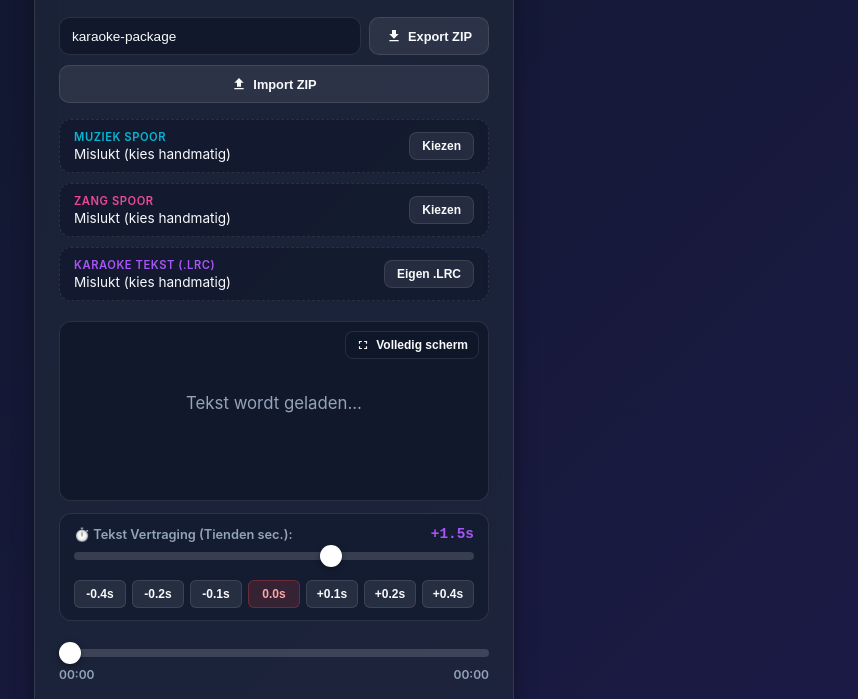
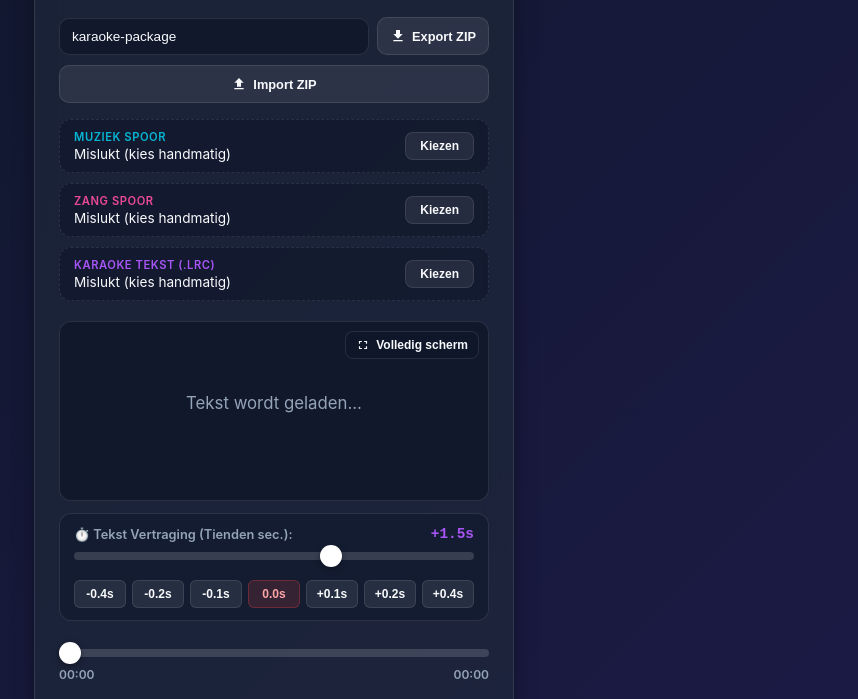
Before and after one commit to nielsvde/Karaoke, a plain HTML site: page index.html in a window 1280 px wide. Shown: the part 99-798 px from the top of the page, without its empty margins (366-1224 px from the left). Drawn offline with nearby package versions, Linux system fonts and the light colour scheme; no server answers.

Commit message:
Update index.html

```diff
--- a/index.html
+++ b/index.html
@@ -77,9 +77,12 @@
     .export-group {
       display: flex;
       gap: 8px;
+      align-items: center;
+      width: 100%;
     }
     .input-filename {
       flex: 1;
+      min-width: 0;
       background: rgba(15, 23, 42, 0.8);
       color: var(--text-main);
       border: 1px solid var(--border-color);
@@ -92,11 +95,11 @@
       border-color: var(--primary);
     }
     .btn-zip {
-      flex: 1;
+      width: 100%;
       background: rgba(255, 255, 255, 0.08);
       color: var(--text-main);
       border: 1px solid var(--border-color);
-      padding: 10px;
+      padding: 10px 12px;
       border-radius: 10px;
       font-size: 0.8rem;
       font-weight: 600;
@@ -106,10 +109,11 @@
       justify-content: center;
       gap: 6px;
       transition: background 0.2s ease;
+      white-space: nowrap;
     }
     .btn-zip.export-btn {
-      flex: 0 0 auto;
-      padding: 10px 16px;
+      width: auto;
+      flex-shrink: 0;
     }
     .btn-zip:hover {
       background: rgba(255, 255, 255, 0.15);
@@ -137,7 +141,7 @@
       background: rgba(255, 255, 255, 0.08);
       color: var(--text-main);
       border: 1px solid var(--border-color);
-      padding: 6px 12px;
+      padding: 6px 14px;
       border-radius: 8px;
       font-size: 0.75rem;
       font-weight: 600;
@@ -420,7 +424,7 @@
           <span class="file-label lrc">Karaoke Tekst (.LRC)</span>
           <span class="file-name" id="lrcName">Laden...</span>
         </div>
-        <button class="btn-file" onclick="document.getElementById('lrcInput').click()">Eigen .LRC</button>
+        <button class="btn-file" onclick="document.getElementById('lrcInput').click()">Kiezen</button>
         <input type="file" id="lrcInput" accept=".lrc,.txt">
       </div>
     </div>
```
